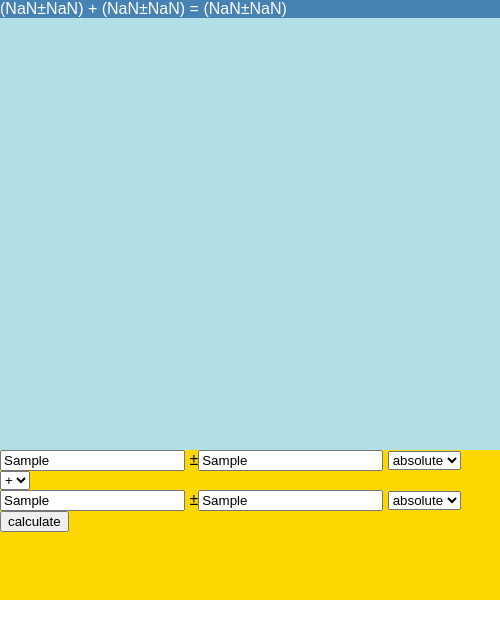
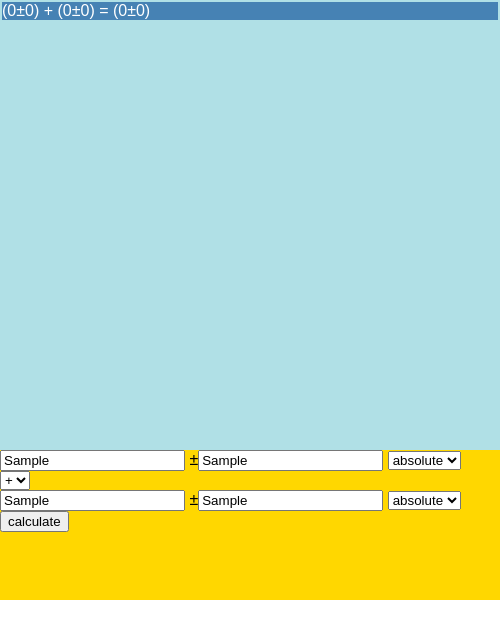
Before and after one commit to Clocks-in-a-Cooler/error_propagator, an Electron app: page index.html in a window 500 px wide. Both pictures are taken after typing "Sample", "Sample", "Sample", "Sample" into the empty fields and a click on the button "calculate". Drawn offline with Linux system fonts and the light colour scheme.

Commit message:
some improvements

```diff
--- a/measurement.js
+++ b/measurement.js
@@ -1,6 +1,6 @@
 function Measurement(value, error, type) {
-    this.value = value;
-    this.error = error;
+    this.value = isNaN(value) ? 0 : value;
+    this.error = isNaN(error) ? 0 : error;
     this.type = type == "percent" ? "percent" : "absolute";
 }
 
@@ -81,3 +81,7 @@ Measurement.prototype.divide = function(other) {
         }
     }
 };
+
+Measurement.prototype.to_string = function() {
+    return "(" + this.value + "±" + this.error + (this.type == "percent" ? "%" : "") + ")";
+};
--- a/package.json
+++ b/package.json
@@ -1,6 +1,6 @@
 {
     "name": "error_propagator",
-    "productName": "Error Propagator",
+    "productName": "ErrorCalc",
     "version": "0.0.1",
     "description": "a small tool for calculating error propagation",
     "main": "./main.js",
--- a/propagator.js
+++ b/propagator.js
@@ -61,11 +61,8 @@ function display(a, b, operation, result) {
             break;
     }
 
-    var m_1 = "(" + a.value + "±" + a.error + ")";
-    var m_2 = "(" + b.value + "±" + b.error + ")";
-    var m_3 = "(" + result.value + "±" + result.error + ")";
-
-    elt.innerHTML = m_1 + operator + m_2 + " = " + m_3;
+    elt.innerHTML = a.to_string() + operator + b.to_string() + " = " + result.to_string();
 
     _("history").appendChild(elt);
+    _("history").scrollTop = _("history").scrollHeight;
 }
--- a/styles.css
+++ b/styles.css
@@ -33,6 +33,7 @@ body, viewer {
     display: block;
     background-color: steelblue;
     color: white;
+    margin: 2px;
 }
 
 .controls {
```
